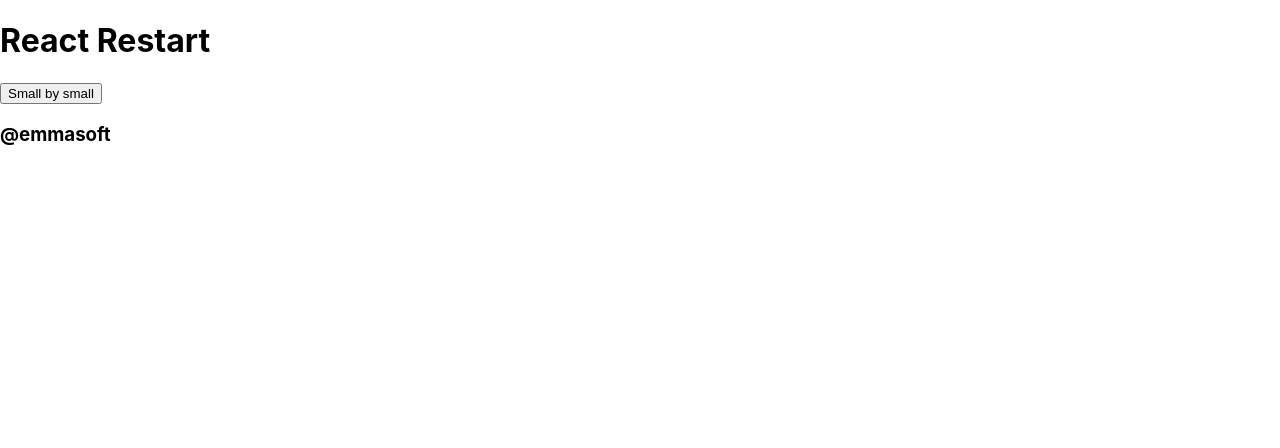
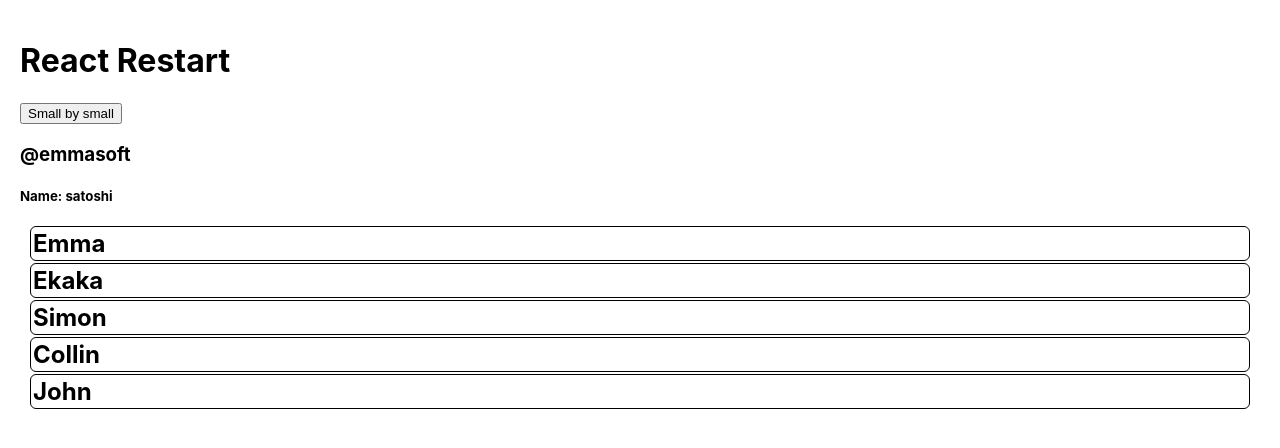
Before and after one commit to emmanuelekaka/refresh, a React (Create React App) app: page / in a window 1280 px wide. Shown: the top 448 px of the page. Built offline with nearby package versions, Linux system fonts and the light colour scheme.

Commit message:
Chore: Edited the iterator.

```diff
--- a/src/App.js
+++ b/src/App.js
@@ -3,13 +3,29 @@ import React from 'react'
 
 import Button from './components/Button'
 
-import Linked from './components/Linked'
+import Linked from './components/Linked';
+
+import Propex from './components/Propex';
+
+import List from './components/List';
+
+const People =[
+  {id:1,name:'Emma', age:23},
+  {id:2,name:'Ekaka', age:24},
+  {id:3,name:'Simon', age:23},
+  {id:4,name:'Collin', age:24},
+  {id:5,name:'John', age:21},
+]
+
+const name = 'satoshi';
 const App = () => {
   return (
     <div>
       <h1>React Restart</h1>
       <Button/>
       <Linked/>
+      <Propex name = {name}/>
+      <List People={People}/>
     </div>
   )
 }
--- /dev/null
+++ b/src/components/List.jsx
@@ -0,0 +1,14 @@
+import React from 'react'
+
+const List = ({People}) => {
+  return (<div>
+        {
+            People.map((person) => (
+             <h2 key={person.id} className="heading">{person.name}</h2>
+            ))
+        }
+        </div>
+   )
+}
+
+export default List
--- /dev/null
+++ b/src/components/Propex.jsx
@@ -0,0 +1,10 @@
+import React from 'react'
+
+const Propex = (props) => {
+  return (
+
+    <h5>Name: {props.name}</h5>
+  )
+}
+
+export default Propex
--- a/src/index.css
+++ b/src/index.css
@@ -1,5 +1,6 @@
 body {
   margin: 0;
+  padding:20px;
   font-family: -apple-system, BlinkMacSystemFont, 'Segoe UI', 'Roboto', 'Oxygen',
     'Ubuntu', 'Cantarell', 'Fira Sans', 'Droid Sans', 'Helvetica Neue',
     sans-serif;
@@ -11,3 +12,10 @@ code {
   font-family: source-code-pro, Menlo, Monaco, Consolas, 'Courier New',
     monospace;
 }
+.heading{
+  border: 1px solid black;
+  padding:2px 2px;
+  margin:2px 10px;
+  border-radius: 6px;
+
+}
```
